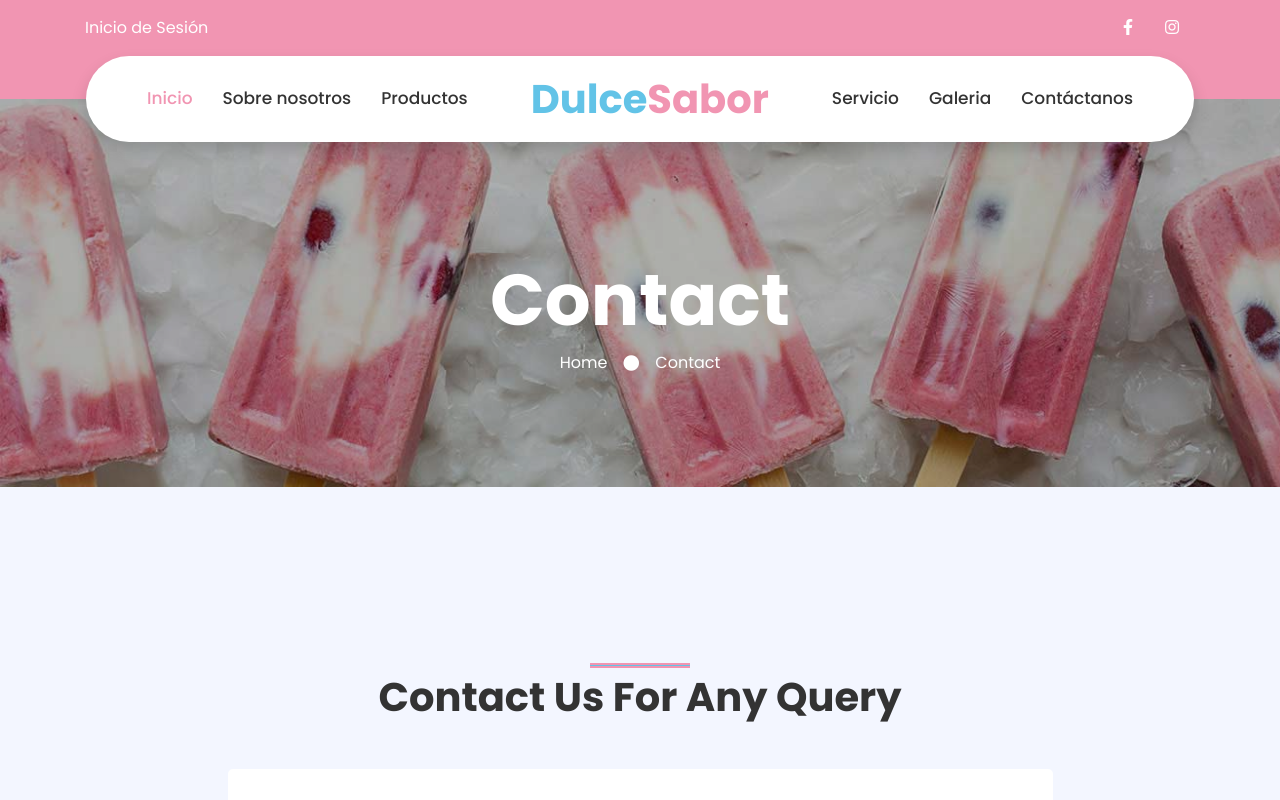
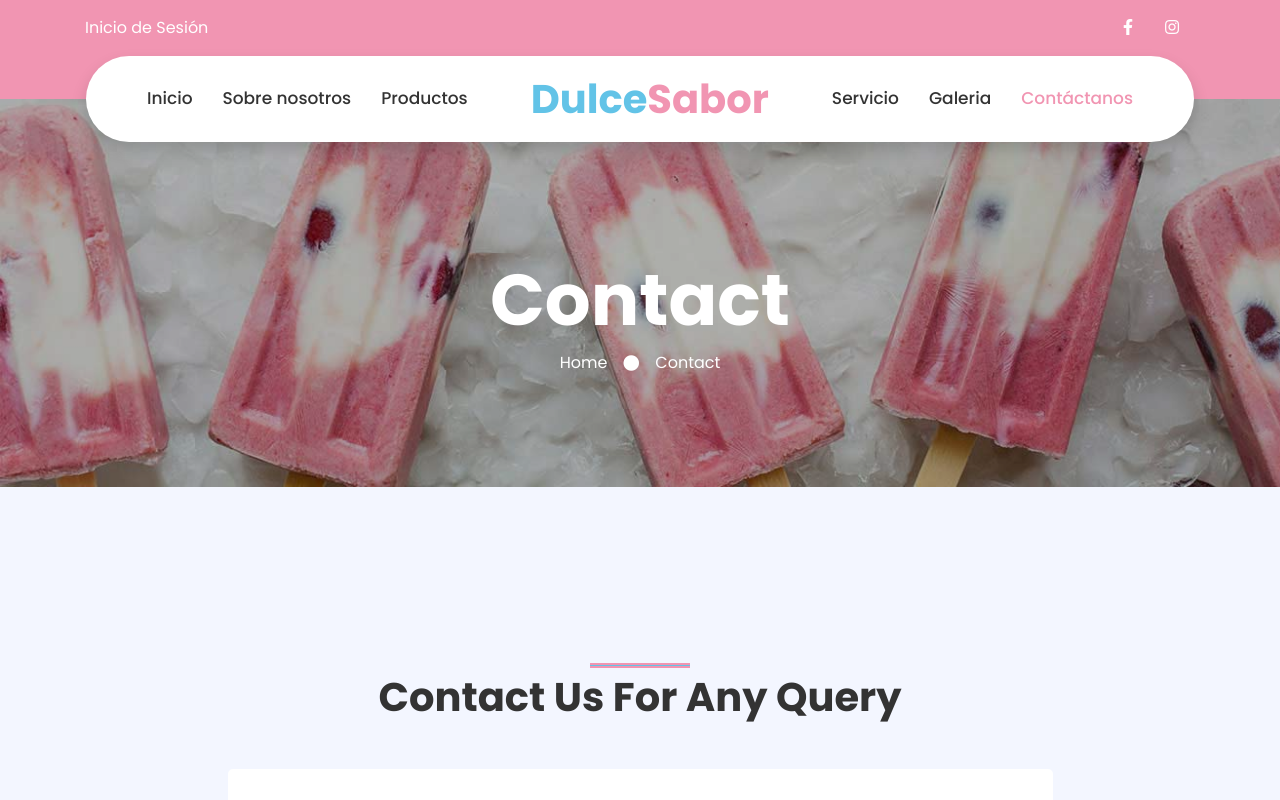
Before and after one commit to PittPerez/RAU1GESTION, a plain HTML site: page contact.html in a window 1280 px wide. Shown: the top 800 px of the page. Drawn offline with nearby package versions, Linux system fonts and the light colour scheme.

Commit message:
cambios en head y en botones

```diff
--- a/contact.html
+++ b/contact.html
@@ -3,14 +3,10 @@
 
 <head>
     <meta charset="utf-8">
-    <title>iCREAM - Ice Cream Shop Website Template</title>
+    <title>Dulce Sabor</title>
     <meta content="width=device-width, initial-scale=1.0" name="viewport">
     <meta content="Free HTML Templates" name="keywords">
     <meta content="Free HTML Templates" name="description">
-
-    <!-- Favicon -->
-    <link href="img/favicon.ico" rel="icon">
-
     <!-- Google Web Fonts -->
     <link rel="preconnect" href="https://fonts.gstatic.com">
     <link href="https://fonts.googleapis.com/css2?family=Poppins:wght@400;500;600;700&display=swap" rel="stylesheet">
@@ -63,7 +59,7 @@
                 </button>
                 <div class="collapse navbar-collapse justify-content-between" id="navbarCollapse">
                     <div class="navbar-nav ml-auto py-0">
-                        <a href="index.html" class="nav-item nav-link active">Inicio</a>
+                        <a href="index.html" class="nav-item nav-link">Inicio</a>
                         <a href="about.html" class="nav-item nav-link">Sobre nosotros</a>
                         <a href="product.html" class="nav-item nav-link">Productos</a>
                     </div>
@@ -73,7 +69,7 @@
                     <div class="navbar-nav mr-auto py-0">
                         <a href="service.html" class="nav-item nav-link">Servicio</a>
                         <a href="gallery.html" class="nav-item nav-link">Galeria</a>
-                        <a href="contact.html" class="nav-item nav-link">Contáctanos</a>
+                        <a href="contact.html" class="nav-item nav-link active">Contáctanos</a>
                     </div>
                 </div>
             </nav>
```
